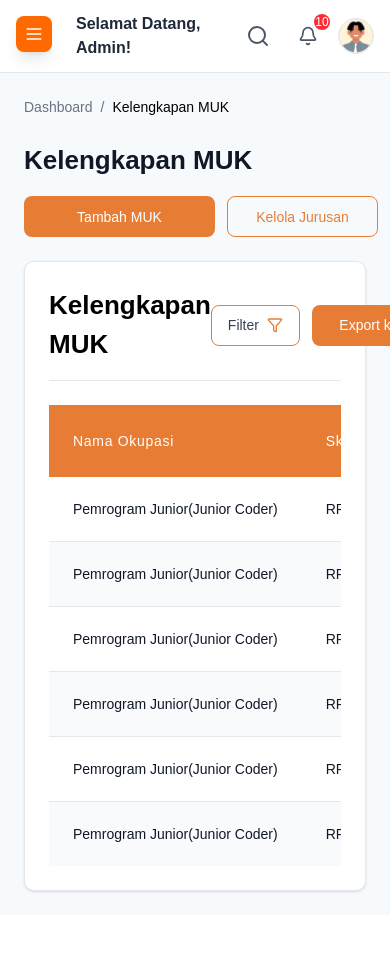
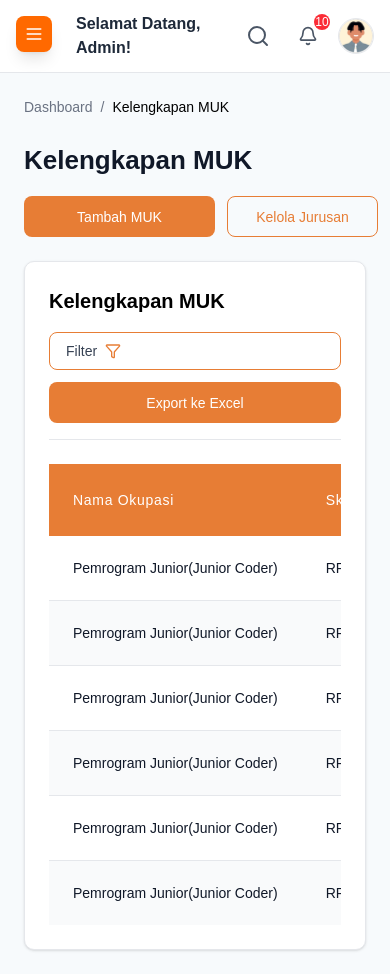
Before and after one commit to Vlysianna/TwoDev, a React (Vite) app: page /kelola-muk in a window 390 px wide. Before the commit the page ends 915 px from the top, so only its background shows below. Built offline with nearby package versions, Linux system fonts and the light colour scheme; a web font is replaced by a local one.

Commit message:
UPDATE responsif

```diff
--- a/src/pages/Admin/KelolaSkema.tsx
+++ b/src/pages/Admin/KelolaSkema.tsx
@@ -82,19 +82,21 @@ const KelolaMUK: React.FC = () => {
           <div className="bg-white rounded-lg shadow-sm border border-gray-200">
             {/* Card Header with full border line */}
             <div className="p-6">
-              <div className="flex items-center justify-between mb-4">
-                <h2 className="text-[26px] font-semibold text-[#000000]">Kelengkapan MUK</h2>
-                <div className="flex space-x-3">
+              <div className="flex flex-col sm:flex-row sm:items-center sm:justify-between mb-4 gap-4">
+                <h2 className="text-[20px] sm:text-[26px] font-semibold text-[#000000]">
+                  Kelengkapan MUK
+                </h2>
+                <div className="flex flex-wrap gap-3 sm:space-x-3">
                   <button
                     onClick={handleFilter}
-                    className="flex items-center gap-2 px-4 py-2 border border-[#E77D35] rounded-md text-sm text-gray-700 hover:bg-gray-50 transition-colors"
+                    className="flex items-center gap-2 px-4 py-2 border border-[#E77D35] rounded-md text-sm text-gray-700 hover:bg-gray-50 transition-colors w-full sm:w-auto"
                   >
                     Filter
                     <Filter size={16} className="text-[#E77D35]" />
                   </button>
                   <button
                     onClick={handleExport}
-                    className="w-[152px] h-[41px] bg-[#E77D35] text-white rounded-md text-sm hover:bg-orange-600 transition-colors"
+                    className="bg-[#E77D35] text-white rounded-md text-sm hover:bg-orange-600 transition-colors w-full sm:w-[152px] h-[41px]"
                   >
                     Export ke Excel
                   </button>
--- a/src/pages/admin/kelolaJur.tsx
+++ b/src/pages/admin/kelolaJur.tsx
@@ -36,7 +36,6 @@ const KelolaJurusan = () => {
 
   return (
     <div className="min-h-screen bg-gray-50">
-      <div className="flex min-h-screen bg-gray-50">
       {/* Sidebar - Fixed width dan fixed position */}
       <div className="inset-y-0 left-0 lg:w-64 md:w-0 bg-white shadow-md">
         <Sidebar />
@@ -72,7 +71,7 @@ const KelolaJurusan = () => {
                 <input
                   type="text"
                   value={formData.namaJurusan}
-                    onChange={(e) => setFormData({...formData, namaJurusan: e.target.value})}
+                  onChange={(e) => setFormData({ ...formData, namaJurusan: e.target.value })}
                   placeholder="Masukkan nama jurusan"
                   className="w-full px-4 py-3 border border-gray-300 rounded-lg focus:outline-none focus:ring-2 focus:ring-orange-500 focus:border-orange-500"
                 />
@@ -84,7 +83,7 @@ const KelolaJurusan = () => {
                 <input
                   type="text"
                   value={formData.deskripsi}
-                    onChange={(e) => setFormData({...formData, deskripsi: e.target.value})}
+                  onChange={(e) => setFormData({ ...formData, deskripsi: e.target.value })}
                   placeholder="Masukkan deskripsi"
                   className="w-full px-4 py-3 border border-gray-300 rounded-lg focus:outline-none focus:ring-2 focus:ring-orange-500 focus:border-orange-500"
                 />
@@ -189,7 +188,6 @@ const KelolaJurusan = () => {
         </div>
       </div>
     </div>
-    </div>
   );
 };
 
--- a/src/pages/admin/register.tsx
+++ b/src/pages/admin/register.tsx
@@ -1,7 +1,7 @@
 import { useState } from 'react';
 import Navbar from '../../components/NavAdmin';
 import Sidebar from '../../components/SideAdmin';
-import { Eye, EyeIcon} from "lucide-react";
+import { Eye, EyeIcon } from "lucide-react";
 import { EyeSlashIcon } from "@heroicons/react/24/outline";
 
 
@@ -54,7 +54,7 @@ export default function RegisterPage() {
                     <div>
                       <label className="block text-sm font-medium mb-1">Password</label>
                       <div className="relative w-ful">
-                 <input type={showPassword ? "text" : "password"} className="w-full border rounded p-2 font-normal text-gray-600 placeholder-gray-400 pr-10" placeholder= "Masukkan password anda"
+                        <input type={showPassword ? "text" : "password"} className="w-full border rounded p-2 font-normal text-gray-600 placeholder-gray-400 pr-10" placeholder="Masukkan password anda"
                         />
                         <button
                           type="button"
@@ -105,7 +105,7 @@ export default function RegisterPage() {
                       </div>
                       <div>
                         <label className="block text-sm font-medium ">Select Date</label>
-                <input type="date" name="date" className="w-full border rounded p-2 font-normal text-gray-600 placeholder-gray-400" placeholder="Select Birth  Date"/>
+                        <input type="date" name="date" className="w-full border rounded p-2 font-normal text-gray-600 placeholder-gray-400" placeholder="Select Birth  Date" />
                         <div className="absolute inset-y-0 right-0 flex items-center pr-3 pointer-events-none">
                         </div>
                       </div>
```
Also changed, not shown: src/pages/admin/verifikasi.tsx (indentation only). Lines whose indentation alone changed are shown as unchanged.
